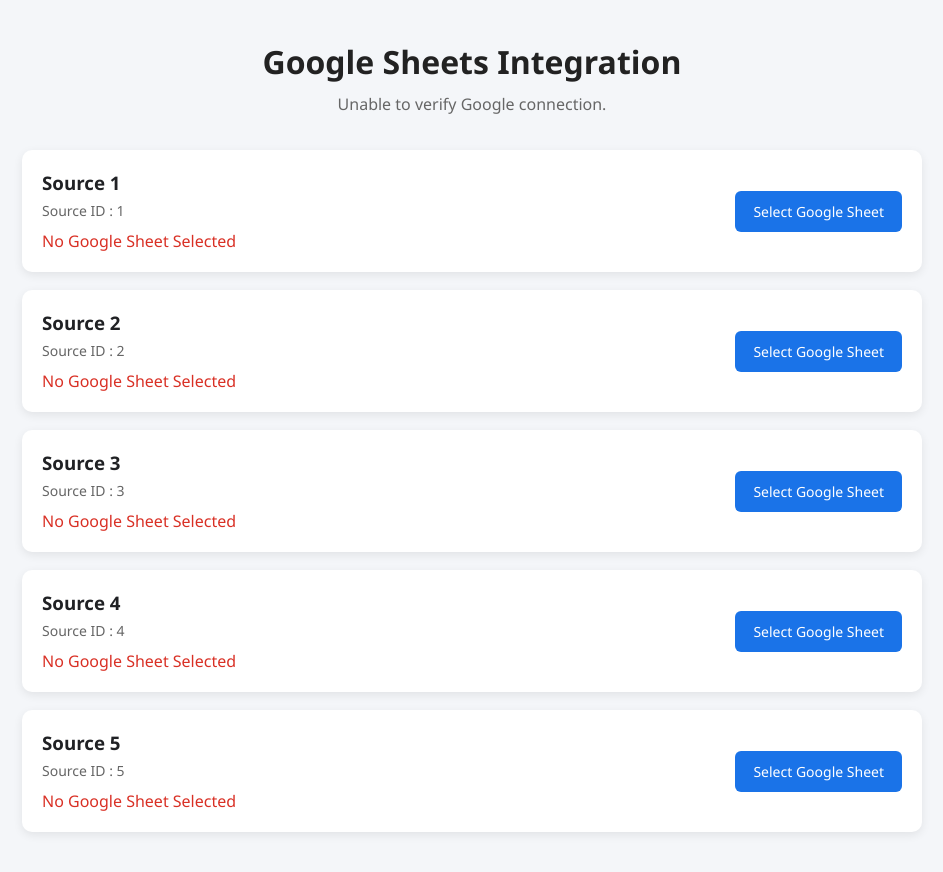
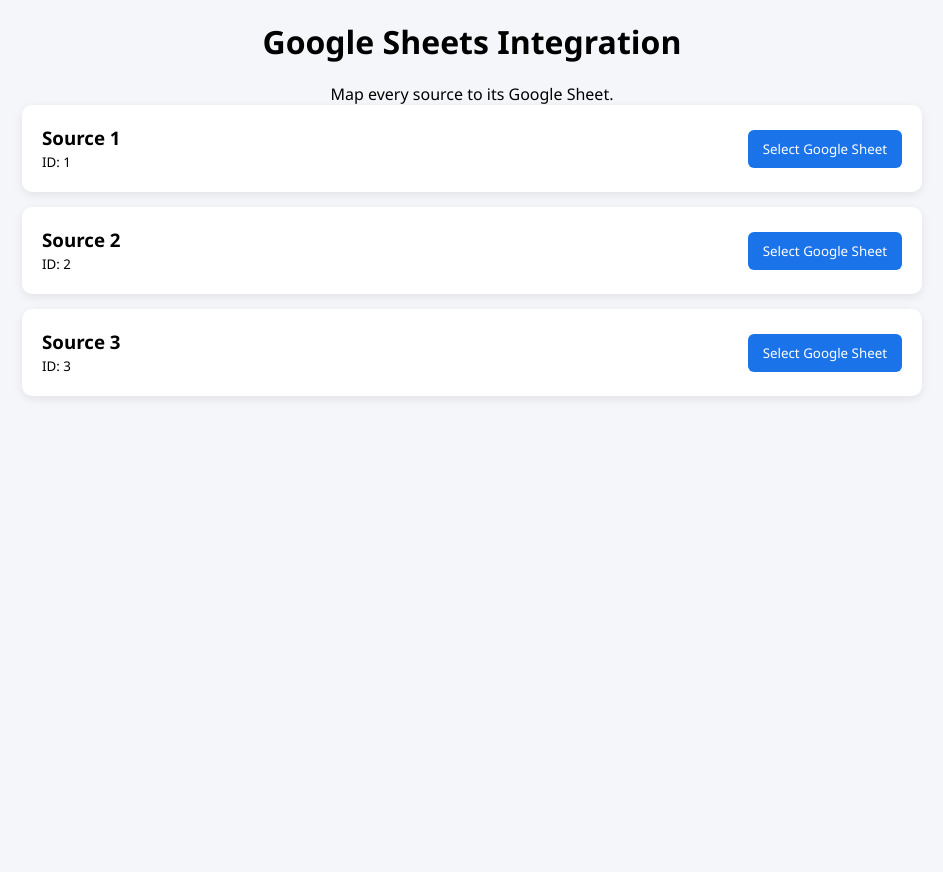
Before and after one commit to shrishaudupa/google-sheet-link, a website: page connected.html in a window 1280 px wide. Shown: the whole page, without its empty margins (168-1111 px from the left). After the commit the page ends 800 px from the top, so only its background shows below. Drawn offline with Linux system fonts and the light colour scheme; no server answers.

Commit message:
connection html changed

```diff
--- a/connected.html
+++ b/connected.html
@@ -1,294 +1,114 @@
 <!DOCTYPE html>
 <html lang="en">
-
 <head>
     <meta charset="UTF-8">
     <title>Google Sheets Integration</title>
-
     <script async defer src="https://apis.google.com/js/api.js" onload="gapiLoaded()"></script>
-
     <style>
         * {
             margin: 0;
             padding: 0;
             box-sizing: border-box;
-            font-family: "Segoe UI", sans-serif;
+            font-family: "Segoe UI",
+            sans-serif;
         }
+        body { background: #f4f6f9; padding: 20px; }
+        .container { width: 900px; margin: 0 auto; }
+        h1 { text-align: center; margin-bottom: 20px; }
+        .source-card { background: white; border-radius: 10px; padding: 20px; margin-bottom: 15px; display: flex; justify-content: space-between; align-items: center; box-shadow: 0 3px 10px rgba(0,0,0,.08); }
+        button { background: #1a73e8; color: white; border: none; padding: 10px 15px; border-radius: 6px; cursor: pointer; }
 
-        body {
-            background: #f4f6f9;
-        }
-
-        .container {
-            width: 900px;
-            margin: 40px auto;
-        }
-
-        h1 {
-            text-align: center;
-            margin-bottom: 10px;
-            color: #222;
-        }
-
-        #statusMessage {
-            text-align: center;
-            color: #666;
-            margin-bottom: 35px;
-        }
-
-        .source-card {
-            background: white;
-            border-radius: 10px;
-            padding: 20px;
-            margin-bottom: 18px;
-            display: flex;
-            justify-content: space-between;
-            align-items: center;
-            box-shadow: 0 3px 10px rgba(0,0,0,.08);
-            transition: .2s;
-        }
-
-        .source-card:hover {
-            transform: translateY(-2px);
-        }
-
-        .left h3 {
-            margin-bottom: 6px;
-            color: #202124;
-        }
-
-        .source-id {
-            color: #666;
-            font-size: 14px;
-        }
-
-        .sheet-name {
-            margin-top: 10px;
-            color: #188038;
-            font-weight: 500;
-        }
-
-        .not-selected {
-            color: #d93025;
-        }
-
-        button {
-            background: #1a73e8;
-            color: white;
-            border: none;
-            padding: 11px 18px;
-            border-radius: 6px;
-            cursor: pointer;
-            font-size: 14px;
-        }
-
-        button:hover {
-            background: #1558b0;
-        }
+        /* Preview Modal Styles */
+        #previewContainer { display: none; background: white; padding: 20px; border-radius: 10px; margin-top: 20px; box-shadow: 0 5px 15px rgba(0,0,0,0.2); }
+        #previewTable { width: 100%; border-collapse: collapse; margin-top: 15px; }
+        #previewTable td { border: 1px solid #ddd; padding: 8px; cursor: pointer; }
+        #previewTable tr:hover { background-color: #f1f3f4; }
     </style>
 </head>
-
 <body>
 
 <div class="container">
-
     <h1>Google Sheets Integration</h1>
-
-    <p id="statusMessage">
-        Map every source to its Google Sheet.
-    </p>
-
+    <p id="statusMessage" style="text-align:center;">Map every source to its Google Sheet.</p>
     <div id="sourcesContainer"></div>
 
+    <!-- Preview Section -->
+    <div id="previewContainer">
+        <h3>Click the row that contains your headers</h3>
+        <table id="previewTable"></table>
+        <button onclick="document.getElementById('previewContainer').style.display='none'" style="margin-top:10px; background:#5f6368;">Close</button>
+    </div>
 </div>
 
 <script>
+    const ACCESS_TOKEN_URL = "http://localhost:5001/api/googleSheetsIntegration/getAccessToken";
+    const PREVIEW_URL = "http://localhost:5001/api/googleSheetsIntegration/getSheetPreview";
 
-const CHECK_CONNECTION_URL = "http://localhost:5001/api/googleSheetsIntegration/checkConnection";
-const ACCESS_TOKEN_URL = "http://localhost:5001/api/googleSheetsIntegration/getAccessToken";
-const PREVIEW_URL = "http://localhost:5001/api/googleSheetsIntegration/getSheetPreview";
+    let pickerApiLoaded = false;
+    let currentSourceId = null;
+    const sources = [{id: 1, name: "Source 1"}, {id: 2, name: "Source 2"}, {id: 3, name: "Source 3"}];
 
-const sources = [
-    {
-        id: 1,
-        name: "Source 1",
-        sheetId: null,
-        sheetName: null
-    },
-    {
-        id: 2,
-        name: "Source 2",
-        sheetId: null,
-        sheetName: null
-    },
-    {
-        id: 3,
-        name: "Source 3",
-        sheetId: null,
-        sheetName: null
-    },
-    {
-        id: 4,
-        name: "Source 4",
-        sheetId: null,
-        sheetName: null
-    },
-    {
-        id: 5,
-        name: "Source 5",
-        sheetId: null,
-        sheetName: null
-    }
-];
+    function gapiLoaded() { gapi.load("picker", { callback: () => { pickerApiLoaded = true; } }); }
 
-let pickerApiLoaded = false;
-
-function gapiLoaded() {
-    gapi.load("picker", {
-        callback: () => {
-            pickerApiLoaded = true;
-        }
-    });
-}
-
-renderSources();
-
-function renderSources() {
-
-    const container = document.getElementById("sourcesContainer");
-
-    container.innerHTML = "";
-
-    sources.forEach(source => {
-
-        container.innerHTML += `
+    function renderSources() {
+        const container = document.getElementById("sourcesContainer");
+        container.innerHTML = sources.map(s => `
             <div class="source-card">
-
-                <div class="left">
-
-                    <h3>${source.name}</h3>
-
-                    <div class="source-id">
-                        Source ID : ${source.id}
-                    </div>
-
-                    <div
-                        id="sheet-${source.id}"
-                        class="sheet-name ${source.sheetName ? "" : "not-selected"}">
-
-                        ${
-                            source.sheetName
-                                ? "Linked Sheet : " + source.sheetName
-                                : "No Google Sheet Selected"
-                        }
-
-                    </div>
-
-                </div>
-
-                <button onclick="selectSheet(${source.id})">
-                    Select Google Sheet
-                </button>
-
+                <div><h3>${s.name}</h3><small>ID: ${s.id}</small></div>
+                <button onclick="selectSheet(${s.id})">Select Google Sheet</button>
             </div>
-        `;
-    });
-
-}
-
-async function selectSheet(sourceId) {
-
-    if (!pickerApiLoaded) {
-        alert("Google Picker API is still loading.");
-        return;
+        `).join('');
     }
 
-    const tokenResponse = await fetch(ACCESS_TOKEN_URL);
+    async function selectSheet(sourceId) {
+        if (!pickerApiLoaded) return alert("Picker loading...");
+        currentSourceId = sourceId;
+        const tokenData = await (await fetch(ACCESS_TOKEN_URL)).json();
 
-    const tokenData = await tokenResponse.json();
-
-    const accessToken = tokenData.accessToken;
-
-    const picker = new google.picker.PickerBuilder()
-
-        .addView(google.picker.ViewId.SPREADSHEETS)
-
-        .setOAuthToken(accessToken)
-
-        .setDeveloperKey("AIzaSyBpjQ4tq3kspJbs2b5u3GGI_1dWLngMeNU")
-
-        .setCallback((data) => {
-
-            if (data.action === google.picker.Action.PICKED) {
-
-                const sheet = data.docs[0];
-
-                console.log({
-                    sourceId,
-                    sheetId: sheet.id,
-                    sheetName: sheet.name
-                });
-
-
-
-                const source = sources.find(s => s.id === sourceId);
-
-                source.sheetId = sheet.id;
-                source.sheetName = sheet.name;
-
-                renderSources();
-
-                /*
-                    Save mapping
-
-                    fetch("/api/googleSheetsIntegration/saveMapping",{
-                        method:"POST",
-                        headers:{
-                            "Content-Type":"application/json"
-                        },
-                        body:JSON.stringify({
-                            sourceId,
-                            sheetId:sheet.id,
-                            sheetName:sheet.name
-                        })
+        new google.picker.PickerBuilder()
+            .addView(google.picker.ViewId.SPREADSHEETS)
+            .setOAuthToken(tokenData.accessToken)
+            .setDeveloperKey("AIzaSyBpjQ4tq3kspJbs2b5u3GGI_1dWLngMeNU")
+            .setCallback(async (data) => {
+                if (data.action === google.picker.Action.PICKED) {
+                    const res = await fetch(PREVIEW_URL, {
+                        method: "POST",
+                        headers: {"Content-Type": "application/json"},
+                        body: JSON.stringify({ fileId: data.docs[0].id })
                     });
 
-                */
-
-            }
-
-        })
-
-        .build();
-
-    picker.setVisible(true);
-
-}
-
-async function checkConnection() {
-
-    try {
-
-        const response = await fetch(CHECK_CONNECTION_URL);
-
-        const result = await response.json();
-
-        document.getElementById("statusMessage").innerHTML = result.message;
-
-    }
-    catch {
-
-        document.getElementById("statusMessage").innerHTML =
-            "Unable to verify Google connection.";
-
+                    const { rows } = await res.json();
+                    renderPreview(rows);
+                }
+            }).build().setVisible(true);
     }
 
-}
+    function renderPreview(rows) {
+        const table = document.getElementById('previewTable');
+        table.innerHTML = "";
+        rows.forEach(row => {
+            const tr = document.createElement('tr');
+            tr.onclick = () => selectHeaderRow(row);
+            row.forEach(cell => tr.innerHTML += `<td>${cell || '(empty)'}</td>`);
+            table.appendChild(tr);
+        });
+        document.getElementById('previewContainer').style.display = "block";
+    }
 
-checkConnection();
+    function selectHeaderRow(headerRow) {
+        const dbColumns = ["Name", "Email", "Phone"];
+        const mapping = {};
 
+        dbColumns.forEach((col, index) => {
+            mapping[col] = headerRow[index] || "Unmapped";
+        });
+
+        console.log(`Mapping for Source ${currentSourceId}:`, mapping);
+        alert("Mapping captured! Check console.");
+        document.getElementById('previewContainer').style.display = 'none';
+    }
+
+    renderSources();
 </script>
-
 </body>
-
 </html>
```
